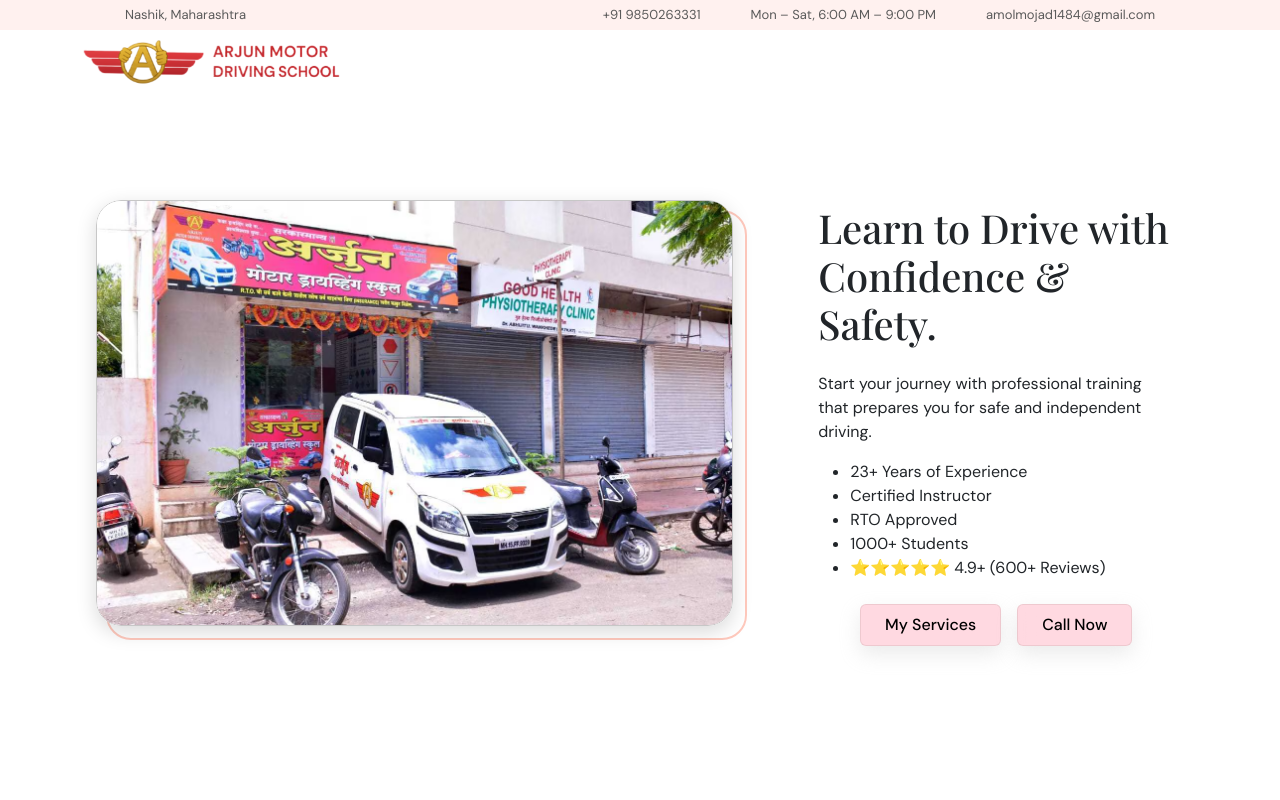
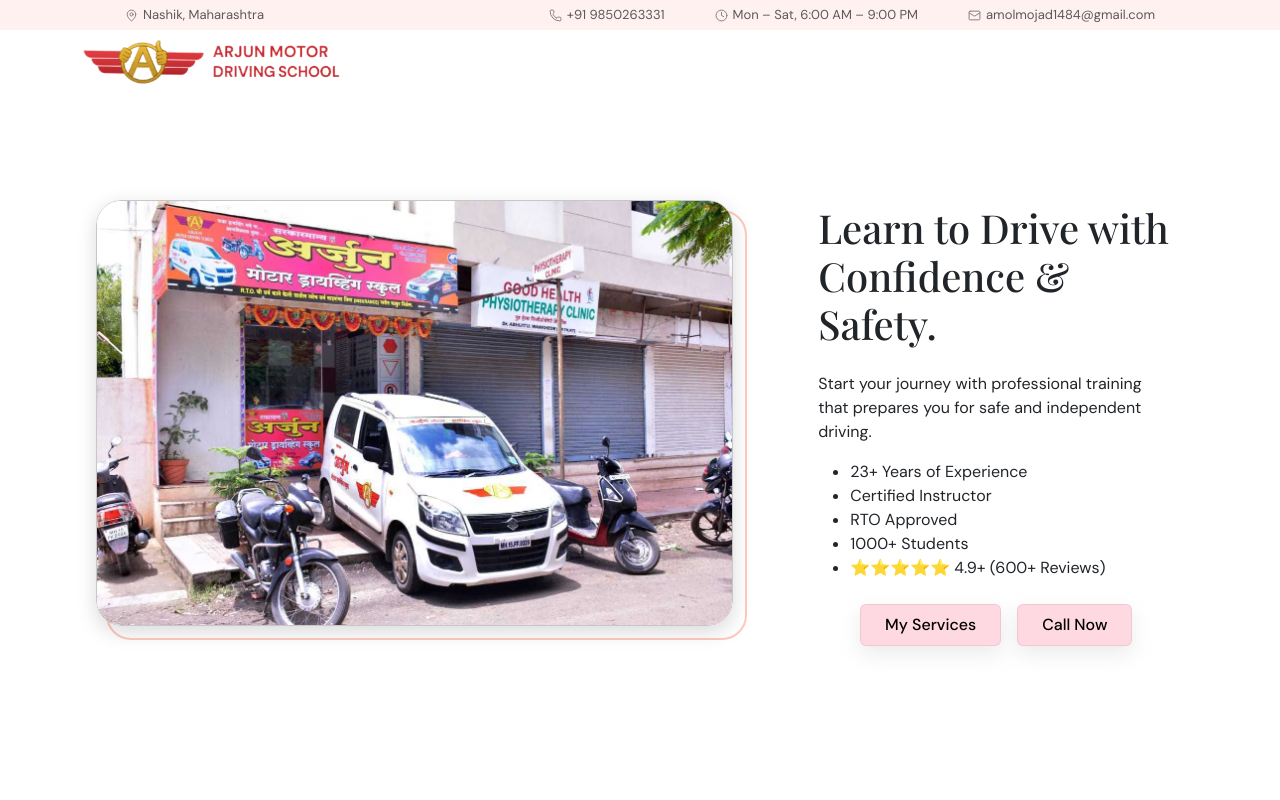
Before and after one commit to SwayamVD/arjun-mds, a React (Vite) app: page / in a window 1280 px wide. Shown: the top 800 px of the page. Built offline with nearby package versions, Linux system fonts and the light colour scheme; a web font is replaced by a local one.

Commit message:
new changes 1045-140426

```diff
--- a/src/components/Footer.jsx
+++ b/src/components/Footer.jsx
@@ -37,7 +37,7 @@
     },
     {
       iconpath: "https://www.svgrepo.com/show/503338/facebook.svg",
-      link: "https://jsdl.in/DT-4662YI6E6U2",
+      link: "https://www.facebook.com/amol.mojad.79",
     },
     {
       iconpath: "https://www.svgrepo.com/show/521711/instagram.svg",
--- a/src/components/Navigation.css
+++ b/src/components/Navigation.css
@@ -39,6 +39,17 @@
   align-items: center;
   justify-content: end;
   gap: 50px;
+}
+.top-bar .left-side,
+.top-bar .right-side > div {
+  display: flex;
+  align-items: center;
+  gap: 5px;
+}
+
+.top-bar svg {
+  flex-shrink: 0;
+  opacity: 0.75; /* slightly muted so icons feel supporting, not dominant */
 }
 .top-bar-disappear {
   height: 0;
--- a/src/components/Navigation.jsx
+++ b/src/components/Navigation.jsx
@@ -1,6 +1,6 @@
 import "./Navigation.css";
 import { useState, useEffect } from "react";
-import { Phone, Mail, Clock } from "lucide-react";
+import { MapPin, Phone, Clock, Mail } from "lucide-react";
 export default function Navigation({ toggleLang, toggleTheme, lang }) {
   const translations = {
     en: {
@@ -42,7 +42,7 @@
     <nav
       className={`navbar navbar-expand-lg fixed-top d-flex flex-column ${scrolled ? "navbar-solid" : "navbar-transparent"}`}
     >
-      <div
+      {/* <div
         className={`d-none d-md-flex top-bar ${scrolled ? "top-bar-disappear" : ""}`}
       >
         <div className="left-side">Nashik, Maharashtra</div>
@@ -50,6 +50,28 @@
           <div className="left">+91 9850263331</div>
           <div className="center">Mon – Sat, 6:00 AM – 9:00 PM</div>
           <div className="right">amolmojad1484@gmail.com</div>
+        </div>
+      </div> */}
+      <div
+        className={`d-none d-md-flex top-bar ${scrolled ? "top-bar-disappear" : ""}`}
+      >
+        <div className="left-side">
+          <MapPin size={13} strokeWidth={1.8} />
+          Nashik, Maharashtra
+        </div>
+        <div className="right-side">
+          <div className="left">
+            <Phone size={13} strokeWidth={1.8} />
+            +91 9850263331
+          </div>
+          <div className="center">
+            <Clock size={13} strokeWidth={1.8} />
+            Mon – Sat, 6:00 AM – 9:00 PM
+          </div>
+          <div className="right">
+            <Mail size={13} strokeWidth={1.8} />
+            amolmojad1484@gmail.com
+          </div>
         </div>
       </div>
       <div className="container pb-1 pt-1">
```
